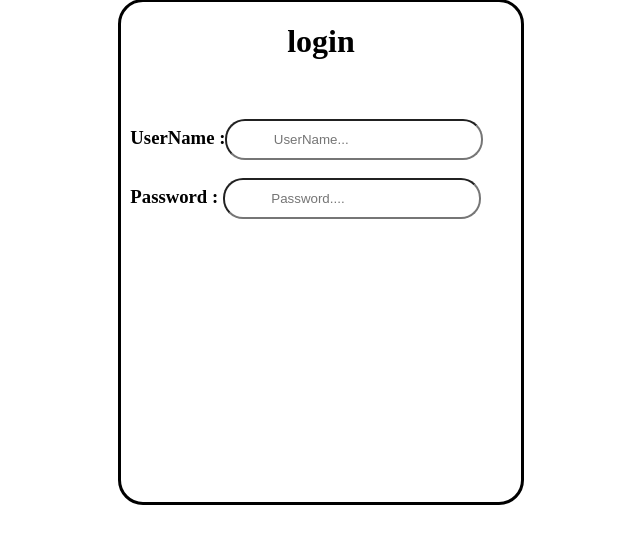
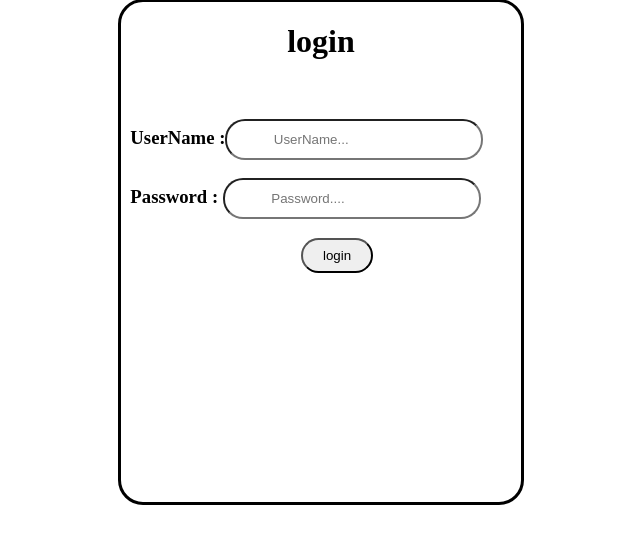
Before and after one commit to SGopinath89/CSC3132UniNavApp, a PHP site: page /loginpage.php in a window 1280 px wide. Shown: the part 188-732 px from the top of the page, without its empty margins (319-959 px from the left). Run offline with PHP 8.4, Linux system fonts and the light colour scheme.

Commit message:
login button

```diff
--- a/loginpage.php
+++ b/loginpage.php
@@ -28,6 +28,15 @@
             height: 35px;
             border-radius: 20px;
         }
+        button{
+
+            width: 150pxpx;
+            height: 35px;
+            border-radius: 20px;
+            margin-left: 45%;
+            padding-left: 20px;
+            padding-right: 20px;
+        }
     </style>
 </head>
 <body>
@@ -35,6 +44,7 @@
     <h1>login</h1><br>
     <h3>&nbsp&nbspUserName :<input type="text" class  ="box"  placeholder="&nbsp &nbsp  &nbsp  &nbsp   UserName..."></h3>
     <h3>&nbsp&nbspPassword :&nbsp<input type="password" class="box" placeholder="  &nbsp &nbsp  &nbsp  &nbsp Password...."></h3>
+    <button type="submit">login</button>
     </div>
 </body>
 </html>
```
